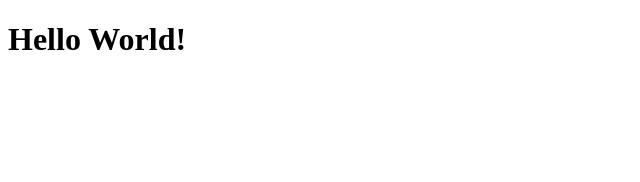
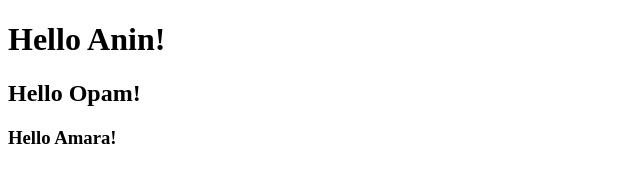
Before and after one commit to ibap-ksatria/kmsweb-test-repo, a plain HTML site: page index.html in a window 1280 px wide. Shown: the whole page, without its empty margins (0-640 px from the left). Drawn offline with Linux system fonts and the light colour scheme.

```diff
--- a/index.html
+++ b/index.html
@@ -3,9 +3,11 @@
 <head>
     <meta charset="UTF-8">
     <meta name="viewport" content="width=device-width, initial-scale=1.0">
-    <title>KMS Web Test</title>
+    <title>Anin Coding Test</title>
 </head>
 <body>
-    <h1>Hello World!</h1>
+    <h1>Hello Anin!</h1>
+    <h2>Hello Opam!</h2>
+    <h3>Hello Amara!</h3>
 </body>
 </html>
```
Also changed, not shown: 1 other file.
